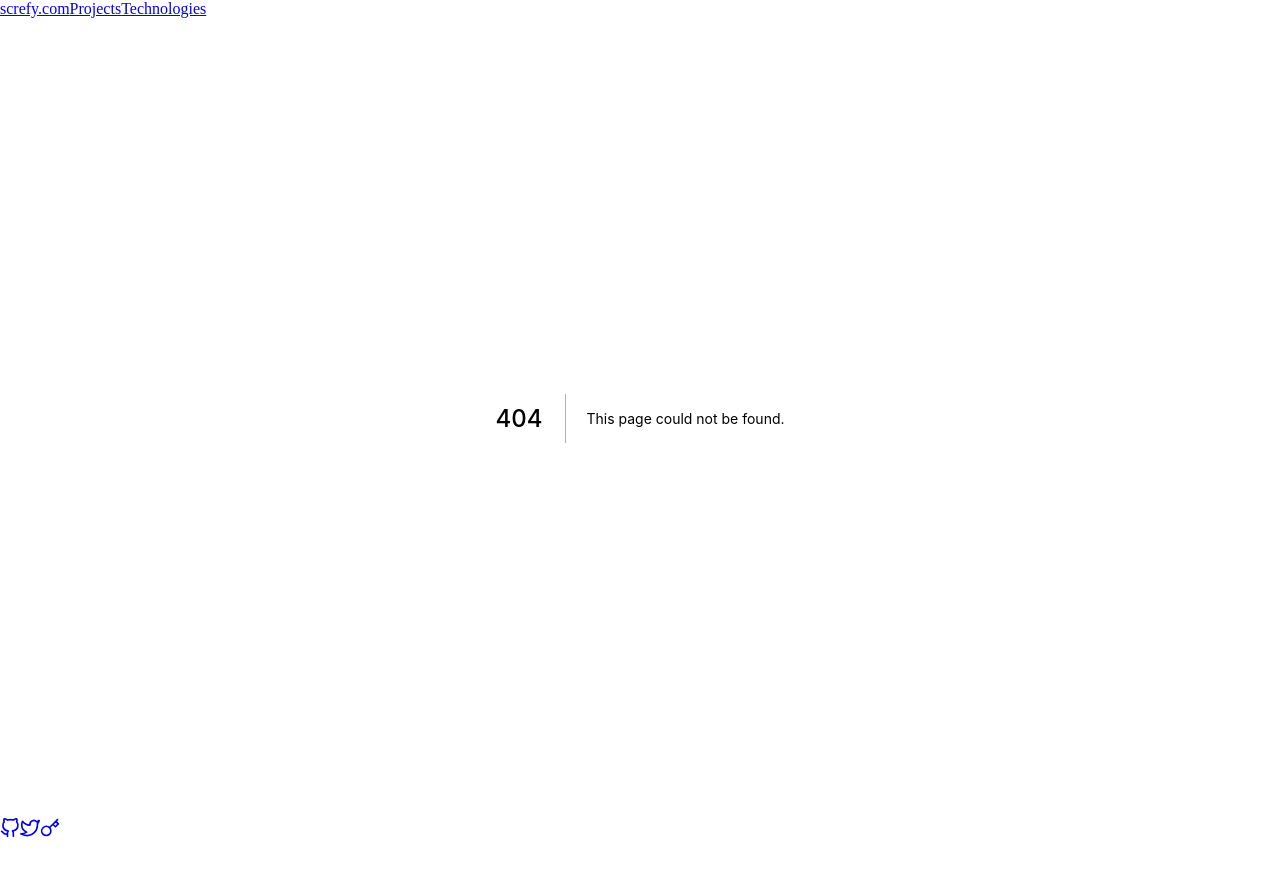
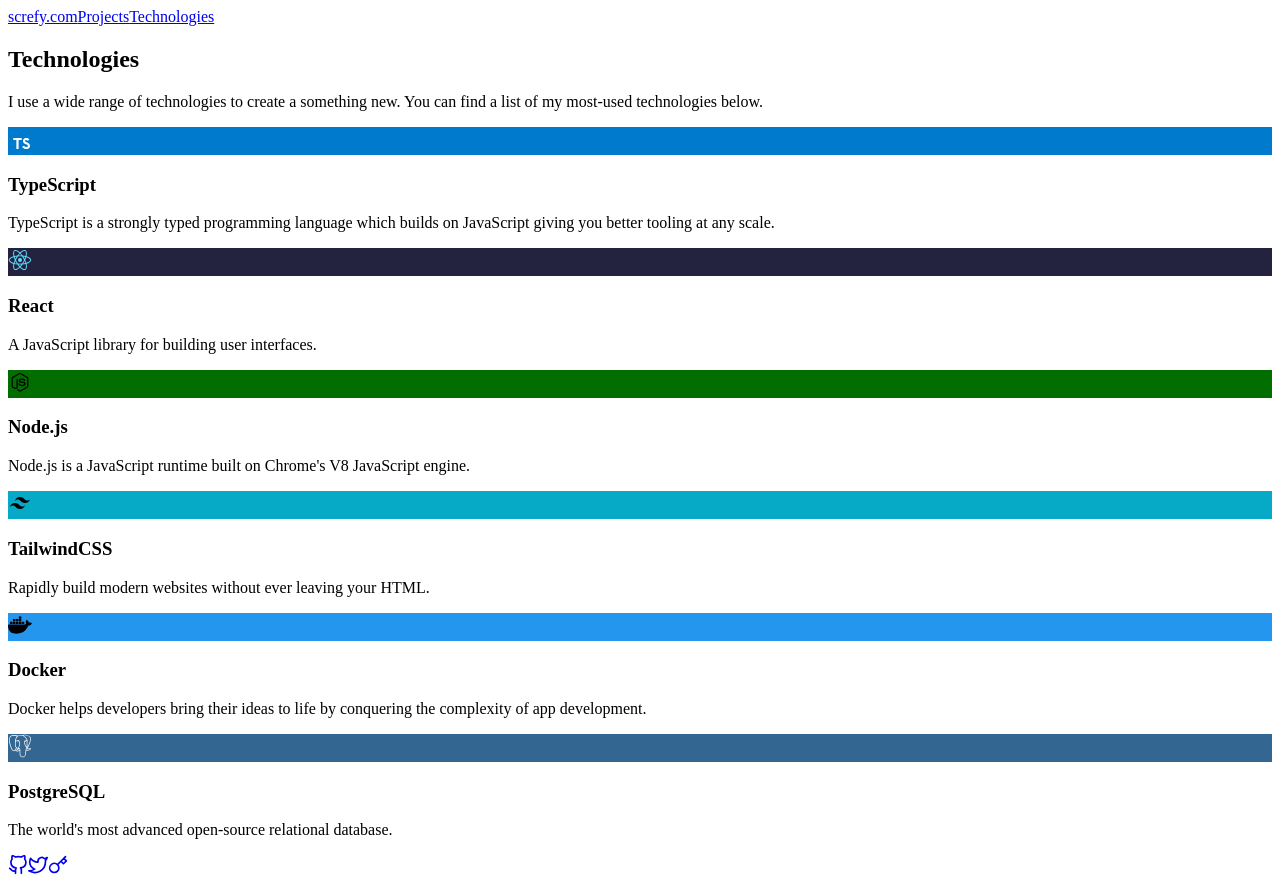
Before and after one commit to screfy/screfy.com, a Next.js app: page /technologies in a window 1280 px wide. Before the commit this address had no page. Before the commit the page ends 842 px from the top, so only its background shows below. Built offline with nearby package versions, Linux system fonts and the light colour scheme.

Commit message:
feat: add Technologies page

```diff
--- /dev/null
+++ b/src/pages/technologies.tsx
@@ -0,0 +1,68 @@
+import Docker from '../components/icons/Docker'
+import NodeJS from '../components/icons/NodeJS'
+import PostgreSQL from '../components/icons/PostgreSQL'
+import React from '../components/icons/React'
+import TailwindCSS from '../components/icons/TailwindCSS'
+import TypeScript from '../components/icons/TypeScript'
+import Page from '../components/Page'
+import Section from '../components/Section'
+import Technology, { TechnologyProps } from '../components/Technology'
+
+const TECHNOLOGIES: TechnologyProps[] = [
+  {
+    name: 'TypeScript',
+    description:
+      'TypeScript is a strongly typed programming language which builds on JavaScript giving you better tooling at any scale.',
+    icon: <TypeScript />,
+    color: '#007ACC',
+  },
+  {
+    name: 'React',
+    description: 'A JavaScript library for building user interfaces.',
+    icon: <React />,
+    color: '#232340',
+  },
+  {
+    name: 'Node.js',
+    description: `Node.js is a JavaScript runtime built on Chrome's V8 JavaScript engine.`,
+    icon: <NodeJS />,
+    color: '#026E00',
+  },
+  {
+    name: 'TailwindCSS',
+    description: 'Rapidly build modern websites without ever leaving your HTML.',
+    icon: <TailwindCSS />,
+    color: '#06AAC6',
+  },
+  {
+    name: 'Docker',
+    description: 'Docker helps developers bring their ideas to life by conquering the complexity of app development.',
+    icon: <Docker />,
+    color: '#2496ED',
+  },
+  {
+    name: 'PostgreSQL',
+    description: `The world's most advanced open-source relational database.`,
+    icon: <PostgreSQL />,
+    color: '#336791',
+  },
+]
+
+export default function Technologies(): JSX.Element {
+  return (
+    <Page>
+      <Section heading={{ as: 'h1', text: 'Technologies' }}>
+        <p>
+          I use a wide range of technologies to create a something new. You can find a list of my most-used technologies
+          below.
+        </p>
+
+        <div className="flex flex-col space-y-4">
+          {TECHNOLOGIES.map((technology) => (
+            <Technology key={technology.name} {...technology} />
+          ))}
+        </div>
+      </Section>
+    </Page>
+  )
+}
```
